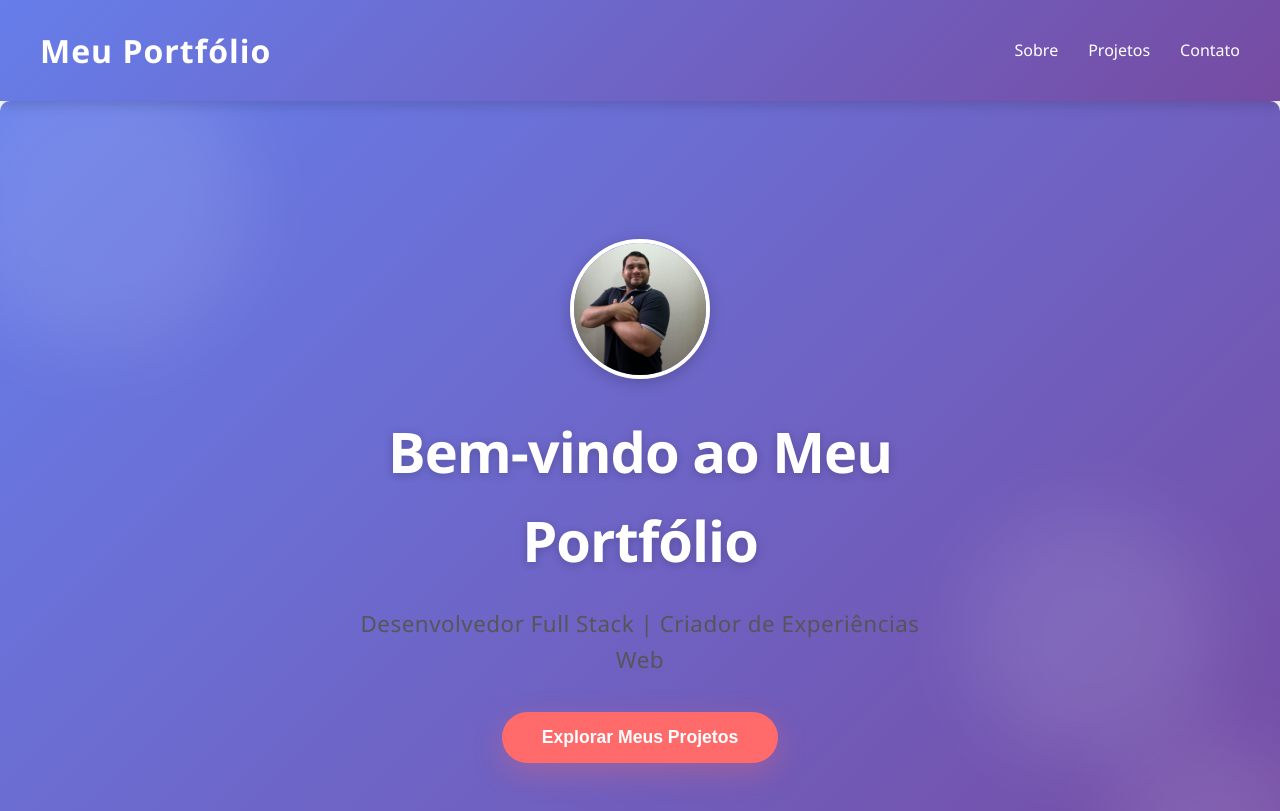
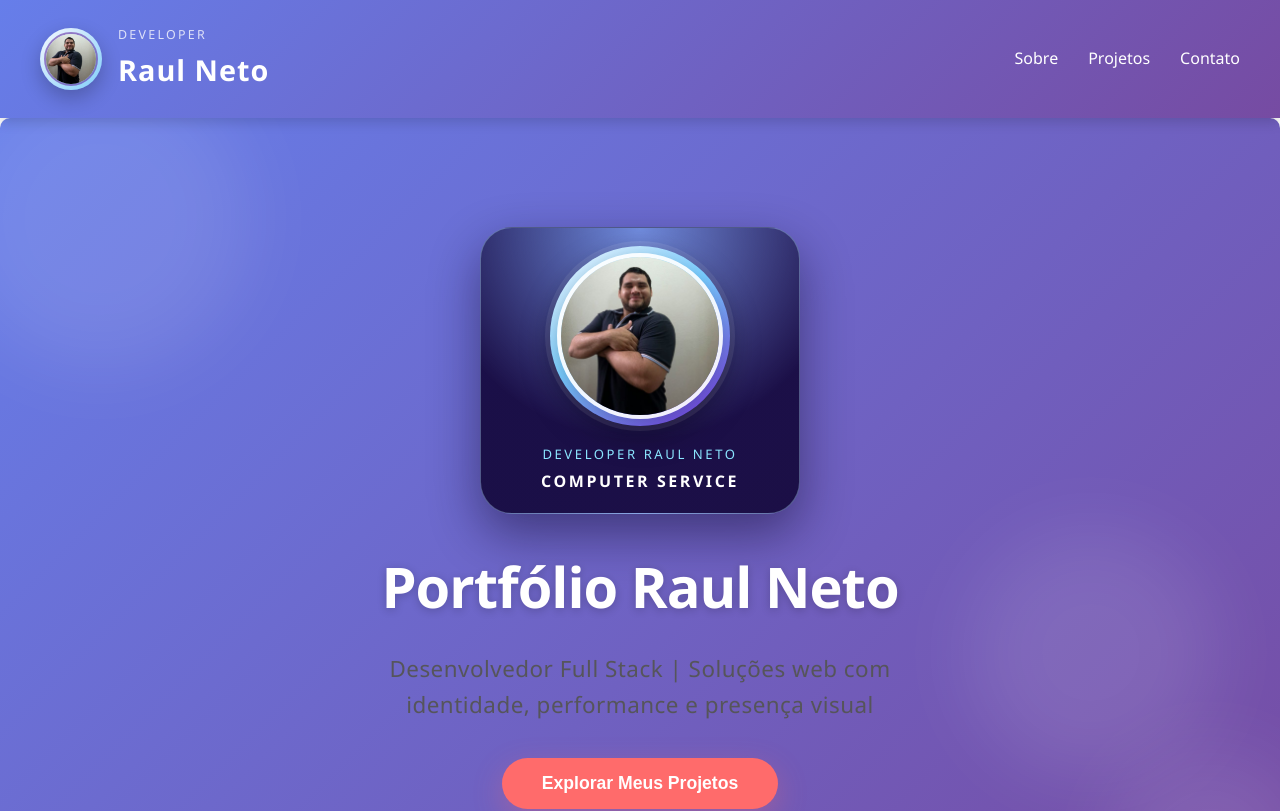
Before and after one commit to raulmacedodesenaneto/Meu-Portifolio, a React (Create React App) app: page / in a window 1280 px wide. Shown: the top 811 px of the page. Built offline with nearby package versions, Linux system fonts and the light colour scheme.

Commit message:
Add branded portfolio icon styling

```diff
--- a/public/index.html
+++ b/public/index.html
@@ -2,14 +2,14 @@
 <html lang="en">
   <head>
     <meta charset="utf-8" />
-    <link rel="icon" href="%PUBLIC_URL%/favicon.ico" />
+    <link rel="icon" href="%PUBLIC_URL%/profile.jpg" />
     <meta name="viewport" content="width=device-width, initial-scale=1" />
     <meta name="theme-color" content="#000000" />
     <meta
       name="description"
-      content="Web site created using create-react-app"
+      content="Portfólio de Raul Neto, desenvolvedor full stack e criador de soluções web."
     />
-    <link rel="apple-touch-icon" href="%PUBLIC_URL%/logo192.png" />
+    <link rel="apple-touch-icon" href="%PUBLIC_URL%/profile.jpg" />
     <!--
       manifest.json provides metadata used when your web app is installed on a
       user's mobile device or desktop. See https://developers.google.com/web/fundamentals/web-app-manifest/
@@ -24,7 +24,7 @@
       work correctly both with client-side routing and a non-root public URL.
       Learn how to configure a non-root public URL by running `npm run build`.
     -->
-    <title>React App</title>
+    <title>Raul Neto | Portfólio</title>
   </head>
   <body>
     <noscript>You need to enable JavaScript to run this app.</noscript>
--- a/src/components/Header.css
+++ b/src/components/Header.css
@@ -11,9 +11,46 @@
   z-index: 100;
 }
 
+.header-brand {
+  display: flex;
+  align-items: center;
+  gap: 16px;
+}
+
+.header-brand-icon {
+  width: 62px;
+  height: 62px;
+  padding: 4px;
+  border-radius: 50%;
+  background: linear-gradient(135deg, rgba(255, 255, 255, 0.95), rgba(132, 221, 255, 0.85));
+  box-shadow: 0 8px 20px rgba(0, 0, 0, 0.24);
+}
+
+.header-brand-icon img {
+  width: 100%;
+  height: 100%;
+  display: block;
+  object-fit: cover;
+  border-radius: 50%;
+  border: 2px solid rgba(91, 31, 156, 0.55);
+}
+
+.header-brand-copy {
+  display: flex;
+  flex-direction: column;
+  gap: 2px;
+}
+
+.header-brand-kicker {
+  font-size: 0.78rem;
+  text-transform: uppercase;
+  letter-spacing: 0.18em;
+  color: rgba(255, 255, 255, 0.78);
+}
+
 .header h1 {
-  font-size: 2rem;
-  font-weight: bold;
+  font-size: 1.8rem;
+  font-weight: 700;
   letter-spacing: 1px;
 }
 
@@ -57,6 +94,10 @@
     font-size: 1.5rem;
   }
 
+  .header-brand {
+    justify-content: center;
+  }
+
   .header nav {
     gap: 15px;
   }
--- a/src/components/Header.js
+++ b/src/components/Header.js
@@ -4,7 +4,15 @@ import './Header.css';
 function Header() {
   return (
     <header className="header">
-      <h1>Meu Portfólio</h1>
+      <div className="header-brand">
+        <div className="header-brand-icon">
+          <img src="/profile.jpg" alt="Logo Raul Neto" />
+        </div>
+        <div className="header-brand-copy">
+          <span className="header-brand-kicker">Developer</span>
+          <h1>Raul Neto</h1>
+        </div>
+      </div>
       <nav>
         <a href="#about">Sobre</a>
         <a href="#projects">Projetos</a>
--- a/src/components/Hero.css
+++ b/src/components/Hero.css
@@ -17,27 +17,57 @@
   animation: fadeInUp 1s ease-out;
 }
 
+.hero-badge {
+  width: min(320px, 82vw);
+  margin: 0 auto 28px;
+  padding: 18px;
+  border-radius: 32px;
+  background: radial-gradient(circle at top, rgba(126, 223, 255, 0.28), rgba(20, 8, 60, 0.92) 65%);
+  border: 1px solid rgba(182, 225, 255, 0.35);
+  box-shadow: 0 20px 50px rgba(14, 6, 42, 0.48);
+}
+
+.hero-badge-ring {
+  width: 180px;
+  height: 180px;
+  margin: 0 auto 18px;
+  padding: 7px;
+  border-radius: 50%;
+  background: linear-gradient(145deg, #f6fbff, #77ccff 45%, #6f29d6 100%);
+  box-shadow: 0 0 0 5px rgba(255, 255, 255, 0.08), 0 10px 30px rgba(0, 0, 0, 0.35);
+}
+
 .hero-profile {
-  width: 140px;
-  height: 140px;
+  width: 100%;
+  height: 100%;
   border-radius: 50%;
   object-fit: cover;
-  border: 4px solid white;
-  margin-bottom: 20px;
+  border: 4px solid rgba(255, 255, 255, 0.9);
   box-shadow: 0 4px 15px rgba(0,0,0,0.2);
 }
 
-@media (max-width: 768px) {
-  .hero-profile {
-    width: 120px;
-    height: 120px;
-  }
+.hero-badge-copy {
+  display: flex;
+  flex-direction: column;
+  gap: 4px;
+  text-transform: uppercase;
+  letter-spacing: 0.16em;
+}
+
+.hero-badge-copy span {
+  font-size: 0.82rem;
+  color: #8be6ff;
+}
+
+.hero-badge-copy strong {
+  font-size: 1rem;
+  color: #ffffff;
 }
 
 @media (max-width: 480px) {
-  .hero-profile {
-    width: 100px;
-    height: 100px;
+  .hero-badge-ring {
+    width: 150px;
+    height: 150px;
   }
 }
 
@@ -52,8 +82,8 @@
   }
 }
 
-.hero-title {
-  font-size: 3.5rem;
+  .hero-title {
+    font-size: 3.5rem;
   font-weight: 700;
   margin-bottom: 20px;
   letter-spacing: -1px;
@@ -151,6 +181,10 @@
     padding: 40px 20px;
   }
 
+  .hero-badge {
+    margin-bottom: 22px;
+  }
+
   .hero-title {
     font-size: 2.5rem;
   }
--- a/src/components/Hero.js
+++ b/src/components/Hero.js
@@ -5,13 +5,21 @@ function Hero() {
   return (
     <section className="hero">
       <div className="hero-content">
-        <img
-          className="hero-profile"
-          src="/profile.jpg"  // coloque sua foto de perfil neste caminho (public/profile.jpg)
-          alt="Foto de Perfil"
-        />
-        <h1 className="hero-title">Bem-vindo ao Meu Portfólio</h1>
-        <p className="hero-subtitle">Desenvolvedor Full Stack | Criador de Experiências Web</p>
+        <div className="hero-badge">
+          <div className="hero-badge-ring">
+            <img
+              className="hero-profile"
+              src="/profile.jpg"
+              alt="Logo Raul Neto"
+            />
+          </div>
+          <div className="hero-badge-copy">
+            <span>Developer Raul Neto</span>
+            <strong>Computer Service</strong>
+          </div>
+        </div>
+        <h1 className="hero-title">Portfólio Raul Neto</h1>
+        <p className="hero-subtitle">Desenvolvedor Full Stack | Soluções web com identidade, performance e presença visual</p>
         <button className="hero-btn" onClick={() => {
           const aboutSection = document.getElementById('about');
           aboutSection?.scrollIntoView({ behavior: 'smooth' });
```
